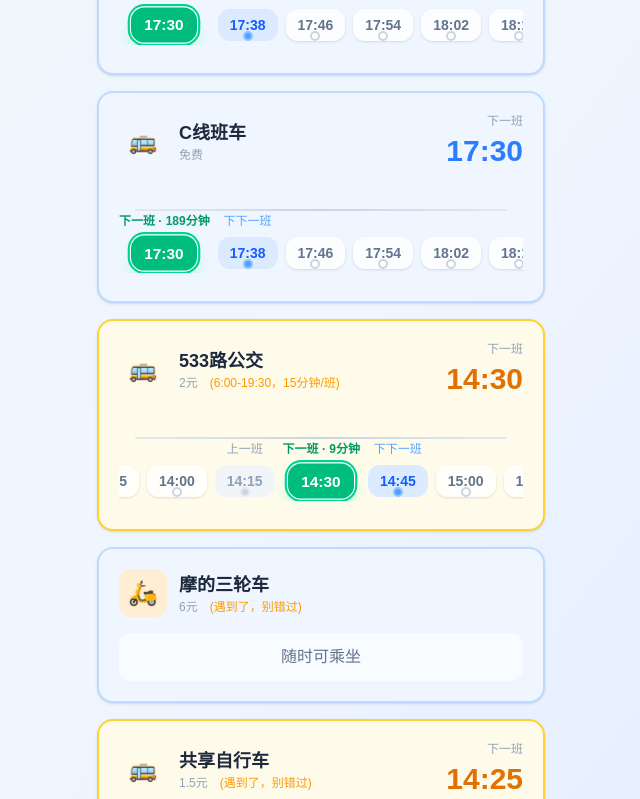
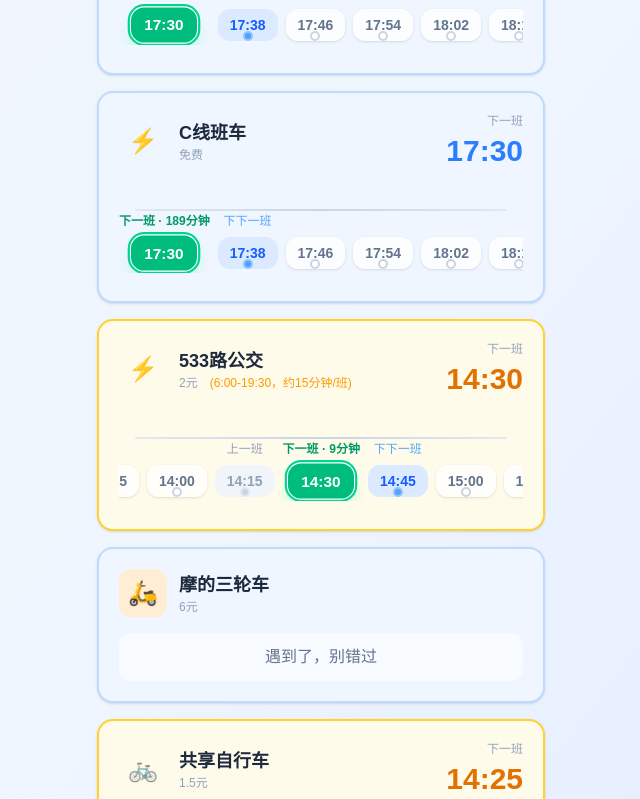
Before and after one commit to summer-8848/daily-commute-assistant, a Next.js app: page / in a window 1280 px wide. Shown: the part 461-1260 px from the top of the page, without its empty margins (319-959 px from the left). Built offline with nearby package versions, Linux system fonts and the light colour scheme.

Commit message:
feat: style shared bike and e-scooter like motorcycle (on-demand pattern)

```diff
--- a/src/app/page.tsx
+++ b/src/app/page.tsx
@@ -1,13 +1,13 @@
 'use client';
 
 import { useState, useEffect, useRef } from 'react';
-import { NextBusInfo } from '@/types/commute';
+import { NextBusInfo, TransportType } from '@/types/commute';
 import { useCurrentTime, useTestMode } from '@/hooks/useUserSettings';
 import { getAllNextBuses } from '@/lib/commute-calculator';
 
 function BusCard({ info }: { info: NextBusInfo }) {
   const scrollRef = useRef<HTMLDivElement>(null);
-  const isMotorcycle = info.transportType === 'motorcycle';
+  const isOnDemand = ['motorcycle', 'bicycle', 'electric-scooter'].includes(info.transportType);
 
   const getStatusColor = () => {
     if (!info.isOperating) return 'bg-slate-50 border-slate-200';
@@ -32,7 +32,7 @@ function BusCard({ info }: { info: NextBusInfo }) {
 
   // 自动滚动到当前/下一班时间位置
   useEffect(() => {
-    if (!scrollRef.current || isMotorcycle || info.allDepartures.length === 0) return;
+    if (!scrollRef.current || isOnDemand || info.allDepartures.length === 0) return;
 
     const scrollContainer = scrollRef.current;
 
@@ -59,14 +59,16 @@ function BusCard({ info }: { info: NextBusInfo }) {
     }, 150);
 
     return () => clearTimeout(timer);
-  }, [info.allDepartures, info.currentMinutes, isMotorcycle]);
+  }, [info.allDepartures, info.currentMinutes, isOnDemand]);
 
   return (
     <div className={`rounded-2xl border-2 p-5 transition-all shadow-sm hover:shadow-md ${getStatusColor()}`}>
       <div className="flex items-center justify-between mb-4">
         <div className="flex items-center gap-3">
-          <div className={`w-12 h-12 rounded-xl flex items-center justify-center text-2xl ${isMotorcycle ? 'bg-orange-100' : getStatusColor().split(' ')[0]}`}>
-            <span className={isMotorcycle ? '' : getIconText()}>{isMotorcycle ? '🛵' : '🚌'}</span>
+          <div className={`w-12 h-12 rounded-xl flex items-center justify-center text-2xl ${isOnDemand ? 'bg-orange-100' : getStatusColor().split(' ')[0]}`}>
+            <span className={isOnDemand ? '' : getIconText()}>
+              {info.transportType === TransportType.MOTORCYCLE ? '🛵' : info.transportType === TransportType.SHARED_BICYCLE ? '🚲' : '⚡️'}
+            </span>
           </div>
           <div>
             <h3 className="font-bold text-slate-800 text-lg">
@@ -83,7 +85,7 @@ function BusCard({ info }: { info: NextBusInfo }) {
           </div>
         </div>
 
-        {!isMotorcycle && (
+        {!isOnDemand && (
           <div className="text-right">
             <div className="text-xs text-slate-400 mb-1">
               {info.isOperating ? '下一班' : '状态'}
@@ -96,7 +98,7 @@ function BusCard({ info }: { info: NextBusInfo }) {
       </div>
 
       {/* 发车时间横向滚动列表 */}
-      {!isMotorcycle && info.allDepartures.length > 0 && (
+      {!isOnDemand && info.allDepartures.length > 0 && (
         <div className="mb-2">
           {/* 上一班/等车/下下班标记 */}
           <div className="relative">
@@ -134,9 +136,9 @@ function BusCard({ info }: { info: NextBusInfo }) {
       )}
 
       {/* 摩的不显示时间线 */}
-      {isMotorcycle && info.isOperating && (
+      {isOnDemand && info.isOperating && (
         <div className="text-center py-3 bg-white/60 rounded-xl">
-          <span className="text-slate-500 font-medium">随时可乘坐</span>
+          <span className="text-slate-500 font-medium">遇到了，别错过</span>
         </div>
       )}
 
--- a/src/data/transport-config.ts
+++ b/src/data/transport-config.ts
@@ -166,7 +166,7 @@ export const TRANSPORT_CONFIGS: TransportConfig[] = [
     name: '533路公交（2元）',
     price: 2,
     type: 'bus',
-    note: '6:00-19:30，15分钟/班',
+    note: '6:00-19:30，约15分钟/班',
     routes: [
       // 533路 - 每天运营
       {
@@ -228,7 +228,6 @@ export const TRANSPORT_CONFIGS: TransportConfig[] = [
     name: '摩的三轮车（约6元）',
     price: 6,
     type: 'motorcycle',
-    note: '遇到了，别错过',
     routes: [
       // 摩的 - 与C线时间一致
       // 早班 - 周一至周五
@@ -291,10 +290,9 @@ export const TRANSPORT_CONFIGS: TransportConfig[] = [
   },
   {
     id: TransportType.SHARED_BICYCLE,
-    name: '共享自行车（1.5元）',
+    name: '共享自行车（30分钟内1.5元）',
     price: 1.5,
     type: 'bicycle',
-    note: '遇到了，别错过',
     routes: [
       // 共享自行车 - 24小时运营
       {
@@ -353,10 +351,9 @@ export const TRANSPORT_CONFIGS: TransportConfig[] = [
   },
   {
     id: TransportType.SHARED_ELECTRIC_SCOOTER,
-    name: '共享电瓶车（2.5元）',
+    name: '共享电瓶车（20分钟内2.5元）',
     price: 2.5,
     type: 'electric-scooter',
-    note: '遇到了，别错过',
     routes: [
       // 共享电瓶车 - 24小时运营
       {
```
